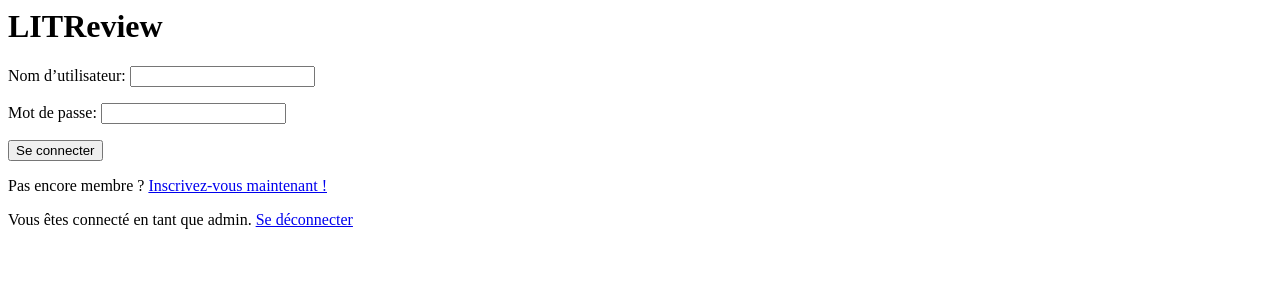
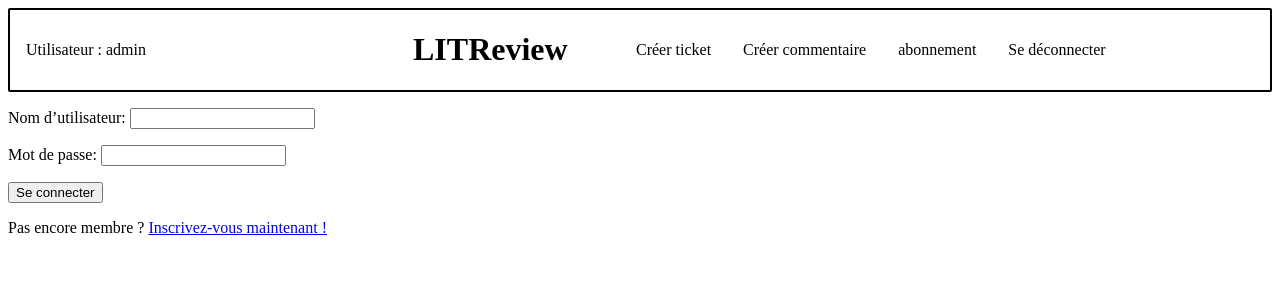
Before and after one commit to istaion/OCP9, a Django app: page / in a window 1280 px wide. Shown: the top 300 px of the page. Run offline with Django 4.2, Linux system fonts and the light colour scheme; a user stored in the database is signed in.

Commit message:
barre de navigation

```diff
--- a/review/templates/review/feed.html
+++ b/review/templates/review/feed.html
@@ -1,9 +1,6 @@
 {% extends 'base.html' %}
 {% load review_extras %}
 {% block content %}
-    <a href="{% url 'ticket_add' %}">Créer ticket</a>
-    <a href="{% url 'review_add' %}">Créer commentaire</a>
-    <a href="{% url 'follow_users' %}">abonnement</a>
     {% for instance in tickets_and_reviews %}
         {% if instance|model_type == 'Ticket' %}
             {% include 'review/partial/ticket.html' with ticket=instance detailed=True %}
--- a/static/app.css
+++ b/static/app.css
@@ -40,4 +40,39 @@
   display: flex;
 }
 
+/* The sidebar menu */
+.sidebar {
+  display: flex;
+  align-items: center;
+  border: 2px;
+  box-sizing: content-box;
+  border-style: solid;
+  border-radius: 2px;
+}
+.sidebar p {
+  float: right;
+  width: 40%;
+  padding: 14px 16px;
+}
+.sidebar h1 {
+  width: 20%;
+  text-align: center;
+}
+.sidebar ul {
+  display: flex;
+  align: right;
+  width: 650px;
+}
+.sidebar ul li {
+  display: inline-block;
+  padding: 14px 16px;
+}
+.sidebar ul li a {
+  text-decoration: none;
+  color: black;
+}
+.sidebar ul li a:hover {
+  color: blue;
+}
+
 /*# sourceMappingURL=app.css.map */
--- a/static/sass/main.scss
+++ b/static/sass/main.scss
@@ -29,3 +29,38 @@
 #id_rating {
     display: flex;
 }
+
+/* The sidebar menu */
+.sidebar {
+    display: flex;
+    align-items: center;
+    border: 2px;
+    box-sizing: content-box;
+    border-style: solid;
+    border-radius:2px;
+    & p {
+        float: right;
+        width: 40%;
+        padding: 14px 16px;
+    }
+    & h1 {
+        width: 20%;
+        text-align: center;
+    }
+    & ul {
+        display: flex;
+        align: right;
+        width: 650px;
+        & li {
+        display: inline-block;
+        padding: 14px 16px;
+            & a {
+                text-decoration: none;
+                color: black;
+                &:hover {
+                    color: blue;
+                }
+            }
+        }
+    }
+}
--- a/templates/base.html
+++ b/templates/base.html
@@ -5,10 +5,22 @@
         <link rel="stylesheet" href="{% static 'app.css' %}">
     </head>
     <body>
-        <h1>LITReview</h1>
+        <div class="sidebar">
+            {% if user.is_authenticated %}
+                <p>Utilisateur : {{ request.user }} </p>
+                <h1>LITReview</h1>
+                <nav class="menu">
+                    <ul>
+                        <li><a href="{% url 'ticket_add' %}">Créer ticket</a></li>
+                        <li><a href="{% url 'review_add' %}">Créer commentaire</a></li>
+                        <li><a href="{% url 'follow_users' %}">abonnement</a></li>
+                        <li><a href="{% url 'logout' %}">Se déconnecter</a></li>
+                    </ul>
+                </nav>
+            {% else %}
+                <h1>LITReview</h1>
+            {% endif %}
+        </div>
         {% block content %}{% endblock content %}
-        {%  if user.is_authenticated %}
-            <p>Vous êtes connecté en tant que {{ request.user }}. <a href="{% url 'logout' %}">Se déconnecter</a></p>
-        {% endif %}
     </body>
 </html>
```
Also changed, not shown: db.sqlite3, 1 other file.
